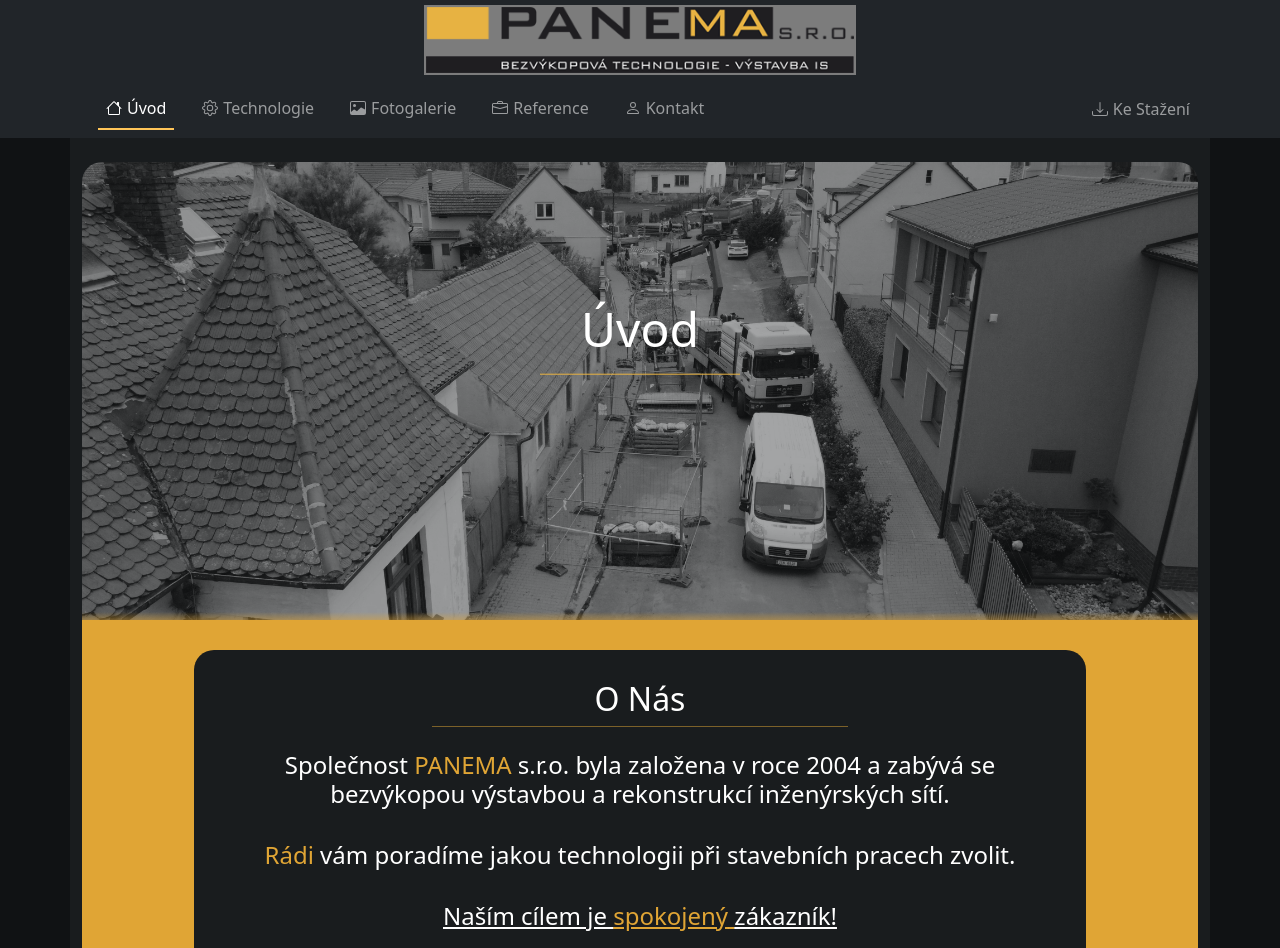
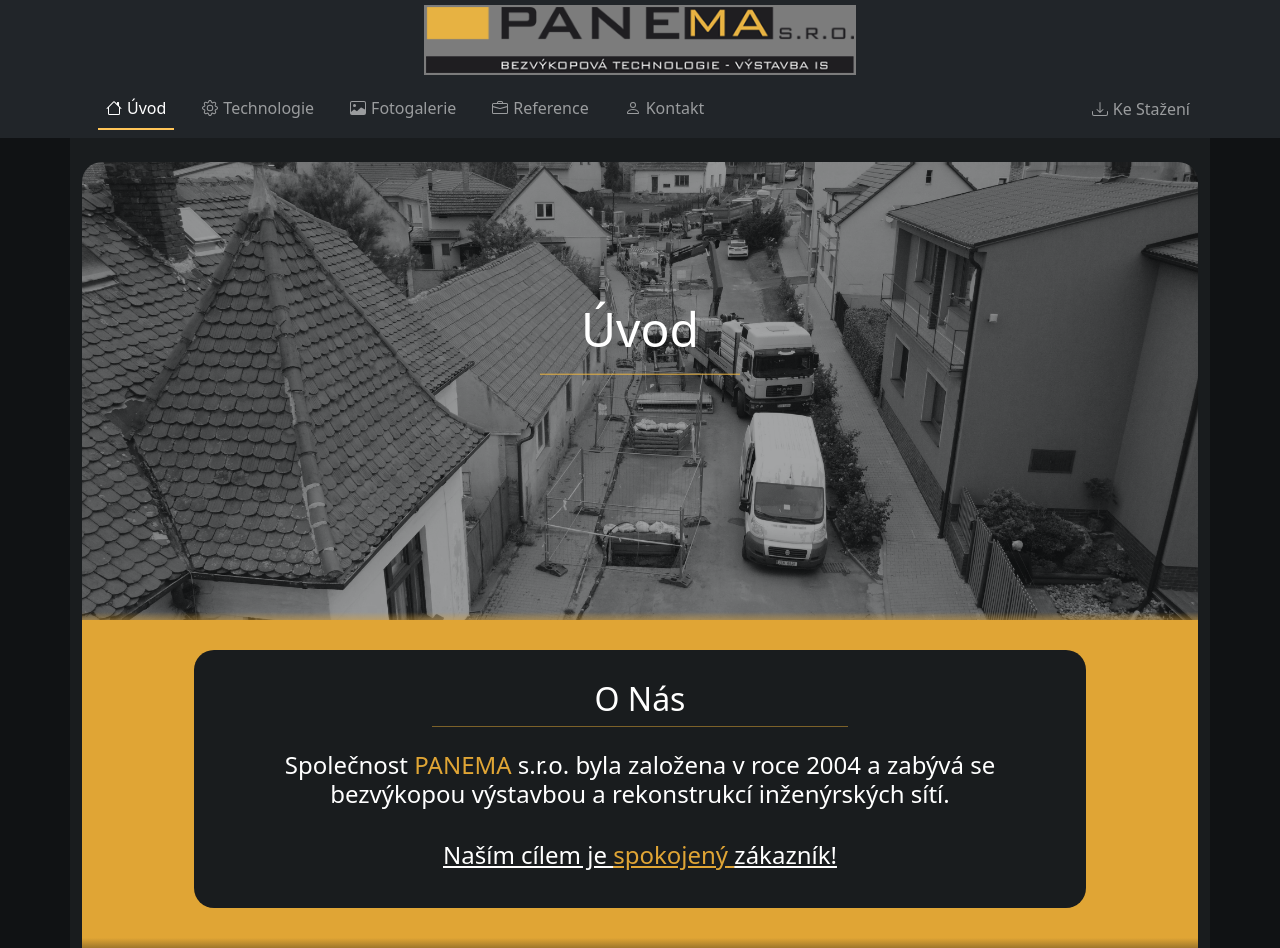
Before and after one commit to Ejdyz/panema.cz, a React (Create React App) app in the folder panema/: page / in a window 1280 px wide. Shown: the top 948 px of the page. Built offline with nearby package versions, Linux system fonts and the light colour scheme.

Commit message:
feat: corrected text on main page + bigger gradient from image to text

```diff
--- a/panema/src/Components/MainPageTextCard.js
+++ b/panema/src/Components/MainPageTextCard.js
@@ -8,8 +8,7 @@ export function MainPageTextCard() {
         </div>
         <br />
         <h4>Společnost <h4 style={{ color: "#e0a535", display: "inline" }}>PANEMA </h4> s.r.o. byla založena v roce 2004 a zabývá se bezvýkopou výstavbou a rekonstrukcí inženýrských sítí.</h4>
-        <br />
-        <h4><h4 style={{ color: "#e0a535", display: "inline" }}>Rádi</h4> vám poradíme jakou technologii při stavebních pracech zvolit. </h4>
+
         <br />
         <u><h4>Naším cílem je  <u style={{ color: '#e0a535' }}><h4 style={{ color: "#e0a535", display: "inline" }}>spokojený</h4> </u>zákazník!</h4></u>
       </div>
```
